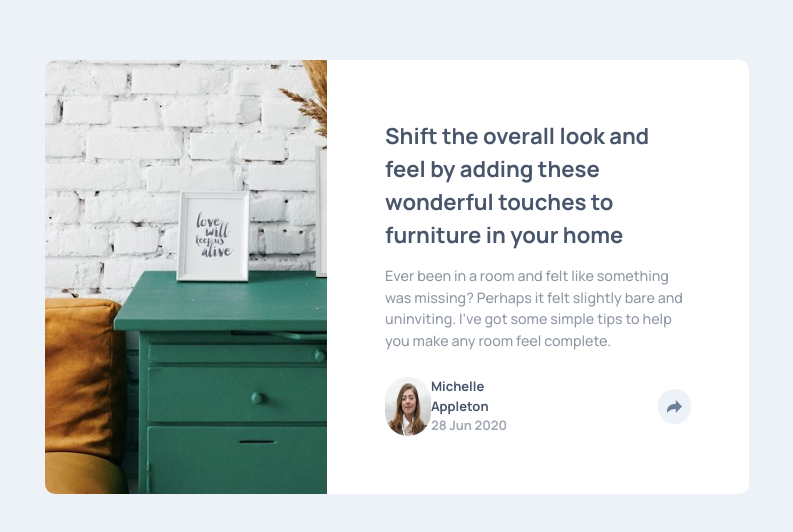
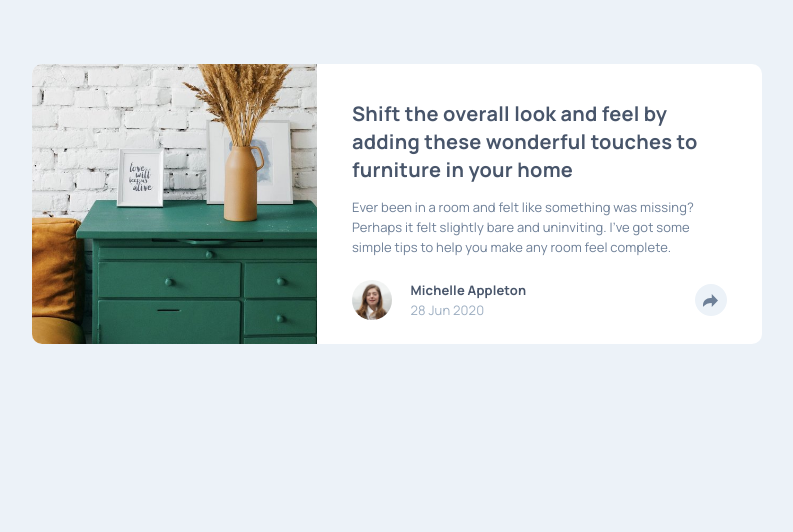
Before and after one commit to sarahc-dev/frontend-mentor-challenge-article-preview, a plain HTML site: page index.html in a window 1280 px wide. Shown: the part 196-728 px from the top of the page, without its empty margins (243-1036 px from the left). Drawn offline with Linux system fonts and the light colour scheme.

Commit message:
updated styles and corrected active state

```diff
--- a/index.html
+++ b/index.html
@@ -12,7 +12,7 @@
     />
 
     <link
-      href="https://fonts.googleapis.com/css2?family=Manrope:wght@500;700&display=swap"
+      href="https://fonts.googleapis.com/css2?family=Manrope:wght@200;400;500;700&display=swap"
       rel="stylesheet"
     />
     <link rel="stylesheet" href="style.css" />
@@ -22,11 +22,7 @@
   </head>
   <body>
     <div class="container">
-      <img
-        src="images/drawers.jpg"
-        alt="green drawers with a vase on top"
-        class="main-img"
-      />
+      <div class="image-container"></div>
 
       <div class="article">
         <div class="content">
@@ -40,23 +36,34 @@
             you make any room feel complete.
           </p>
         </div>
+        <div class="stop-overlap"></div>
 
         <div class="author-section">
-          <img src="images/avatar-michelle.jpg" alt="Michelle" class="avatar" />
+          <img
+            src="images/avatar-michelle.jpg"
+            alt="Michelle"
+            width="40"
+            height="40"
+            class="avatar"
+          />
           <div class="name">
             <h2>Michelle Appleton</h2>
             <h3>28 Jun 2020</h3>
           </div>
           <div class="arrow">
-            <img src="images/icon-share.svg" alt="arrow icon" />
+            <img
+              src="images/icon-share.svg"
+              alt="arrow icon"
+              width="15"
+              height="13"
+            />
           </div>
         </div>
         <div class="active-state active">
           <div class="flex">
-            <div class="share">
+            <div class="icons">
               <h4>Share</h4>
-            </div>
-            <div class="icons">
+
               <a href="#"
                 ><img src="images/icon-facebook.svg" alt="facebook icon"
               /></a>
--- a/main.js
+++ b/main.js
@@ -1,5 +1,5 @@
 const shareArrows = document.querySelectorAll(".arrow");
-const widthQuery = window.matchMedia("(min-width: 1000px)");
+const widthQuery = window.matchMedia("(min-width: 900px)");
 
 const authorSection = document.querySelector(".author-section");
 const activeState = document.querySelector(".active-state");
--- a/style.css
+++ b/style.css
@@ -14,52 +14,80 @@ img {
 }
 
 body {
+  min-height: 100vh;
   font-family: "Manrope", sans-serif;
-  font-size: 13px;
+  font-size: 0.8125rem;
   background-color: hsl(210, 46%, 95%);
   color: hsl(217, 19%, 35%);
 }
 
 .container {
-  width: 85%;
-  margin: 20% auto;
+  position: relative;
+  width: 87.2%;
+  max-width: 25rem;
+  min-height: 32rem;
+  margin: 4.625rem auto;
   background-color: white;
   border-radius: 10px;
 }
 
-.main-img {
-  width: 100%;
-  object-fit: cover;
-  height: 200px;
-  object-position: 0 25%;
+.image-container {
+  height: 12.5rem;
+  background-image: url(./images/drawers.jpg);
   border-radius: 10px 10px 0 0;
+  background-size: cover;
+  -webkit-background-size: cover;
+  background-position: center -15px;
+  background-repeat: no-repeat;
+}
+
+.content {
+  padding: 2.25rem 2.2rem 0;
+}
+
+h1 {
+  font-size: 1rem;
+  letter-spacing: 0.0125rem;
+  line-height: 1.5rem;
+}
+
+h2,
+h3,
+p {
+  font-size: inherit;
+  letter-spacing: 0.121875px;
+  line-height: 1.25rem;
+}
+
+h3 {
+  color: hsl(212, 23%, 69%);
+  font-weight: 400;
+}
+
+p {
+  color: hsl(214, 17%, 51%);
+  margin-top: 1em;
 }
 
 .article {
-  line-height: 1.5;
+  height: 100%;
 }
 
-.content {
-  padding: 2em;
-}
-
-h1 {
-  font-size: 1.3em;
-}
-
-p {
-  margin-top: 1em;
-  opacity: 0.6;
+.stop-overlap {
+  height: 5.5rem;
 }
 
 .author-section {
+  position: absolute;
+  bottom: 0;
+  width: 100%;
   display: flex;
   justify-content: space-between;
-  padding: 0 2em 2em;
+  padding: 0 2.2rem;
+  margin-bottom: 1rem;
 }
 
 .avatar {
-  width: 18%;
   border-radius: 100px;
 }
 
@@ -68,18 +96,9 @@ p {
   margin-right: 15%;
 }
 
-h2,
-h3 {
-  font-size: 1em;
-}
-
-h3 {
-  opacity: 0.5;
-}
-
 .arrow {
-  width: 35px;
-  height: 35px;
+  width: 32px;
+  height: 32px;
   background-color: hsl(210, 46%, 95%);
   border-radius: 100px;
   align-self: center;
@@ -91,6 +110,7 @@ h3 {
 
 .arrow:hover {
   transform: rotate(360deg);
+  opacity: 0.55;
 }
 
 .active {
@@ -98,68 +118,78 @@ h3 {
 }
 
 .active-state {
+  width: 100%;
+  position: absolute;
+  bottom: 0;
   background-color: hsl(217, 19%, 35%);
   border-radius: 0 0 10px 10px;
 }
 
 .flex {
   display: flex;
-  padding: 1em 2em;
+  padding: 1.2rem 2.2rem;
   align-items: center;
   justify-content: space-between;
 }
 
 h4 {
-  color: hsl(210, 46%, 95%);
-  font-size: 0.7em;
+  display: inline-block;
+  color: hsl(212, 23%, 69%);
   font-weight: lighter;
   text-transform: uppercase;
-  opacity: 0.5;
-  letter-spacing: 0.4em;
+  letter-spacing: 0.3125rem;
 }
 
 .icons {
   display: flex;
-  margin-right: 40%;
+  align-items: center;
 }
 
 .icons img {
-  margin-left: 0.7em;
-  max-height: 18px;
+  margin-left: 0.9rem;
+  height: 20px;
 }
 
 .flex .arrow {
   background-color: hsl(214, 17%, 51%);
-  height: 30px;
-  width: 30px;
+  height: 32px;
+  width: 32px;
 }
 
-@media (min-width: 1000px) {
+@media (min-width: 900px) {
+  body {
+    display: flex;
+    align-items: center;
+  }
+
   .container {
     display: flex;
-    width: 55%;
+    width: 45.625rem;
+    max-width: 45.625rem;
+    height: 17.5rem;
+    min-height: 17.5rem;
   }
 
-  .main-img {
-    width: 40%;
+  .image-container {
+    width: 39%;
     height: unset;
     border-radius: 10px 0 0 10px;
+    background-position: unset;
   }
 
   .article {
-    padding: 2.5em;
+    width: 61%;
+  }
+
+  .author-section {
+    width: inherit;
+    margin-bottom: 1.5rem;
   }
 
   h1 {
-    font-size: 1.7em;
-  }
-
-  p {
-    font-size: 1.1em;
-  }
-
-  .avatar {
-    width: 15%;
+    font-size: 1.25rem;
+    letter-spacing: 0.25px;
+    line-height: 1.75rem;
   }
 
   .name {
@@ -168,30 +198,24 @@ h4 {
 
   /* active state */
   .active-state {
-    position: absolute;
+    width: 15.5rem;
+    bottom: unset;
     border-radius: 10px;
-    top: 220px;
-    right: -30px;
+    top: 130px;
+    right: -70px;
   }
 
   .bubble {
     background-color: hsl(217, 19%, 35%);
     position: relative;
-    height: 14px;
-    width: 14px;
+    height: 24px;
+    width: 24px;
     top: 28px;
     right: 75px;
     transform: rotate(47deg) skew(5deg);
   }
 
-  .icons {
-    margin-right: 0;
-  }
-
   .flex .arrow {
     display: none;
   }
-  .container {
-    position: relative;
-  }
 }
```
